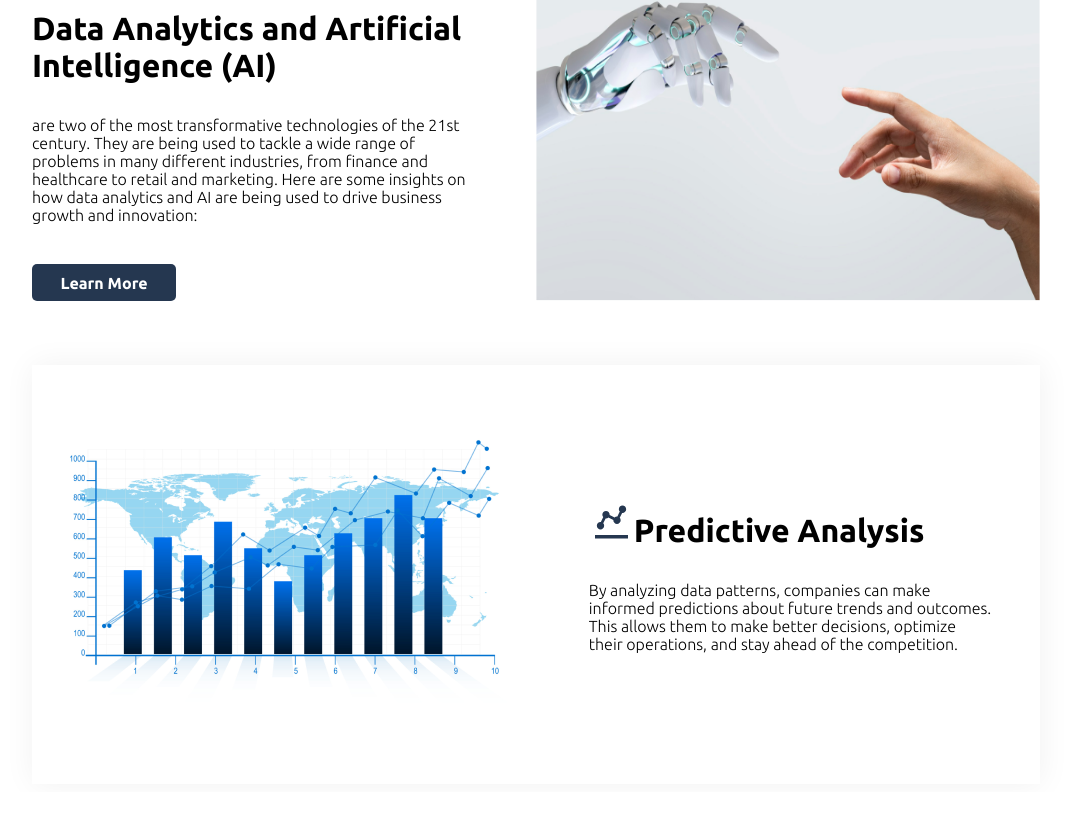
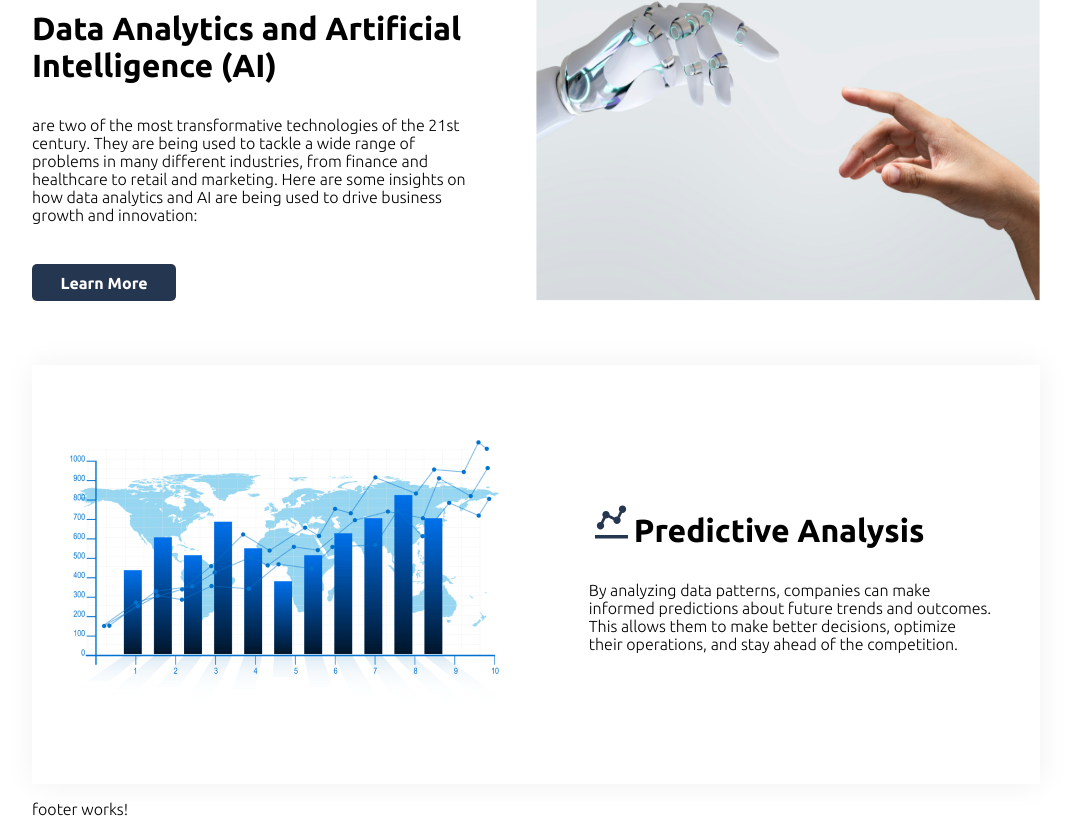
Before and after one commit to Ken-mbira/sturdy-disco, an Angular app: page / in a window 1280 px wide. Shown: the part 970-1804 px from the top of the page, without its empty margins (104-1175 px from the left). Before the commit the page ends 1762 px from the top, so only its background shows below. Built offline with nearby package versions, Linux system fonts and the light colour scheme.

Commit message:
add footer

```diff
--- a/src/app/app.component.html
+++ b/src/app/app.component.html
@@ -4,3 +4,6 @@
 <div class="section">
   <router-outlet></router-outlet>
 </div>
+<div class="section">
+  <app-footer></app-footer>
+</div>
--- a/src/app/app.module.ts
+++ b/src/app/app.module.ts
@@ -9,6 +9,7 @@
 import { TechListComponent } from './home/tech-list/tech-list.component';
 import { InsightsComponent } from './home/insights/insights.component';
 import { PredictiveAnalysisComponent } from './home/predictive-analysis/predictive-analysis.component';
+import { FooterComponent } from './footer/footer.component';
 
 @NgModule({
   declarations: [
@@ -18,7 +19,8 @@
     LandingComponent,
     TechListComponent,
     InsightsComponent,
-    PredictiveAnalysisComponent
+    PredictiveAnalysisComponent,
+    FooterComponent
   ],
   imports: [
     BrowserModule,
--- /dev/null
+++ b/src/app/footer/footer.component.html
@@ -0,0 +1 @@
+<p>footer works!</p>
```
Also changed, not shown: src/app/footer/footer.component.ts (added, +10 -0 lines), src/app/footer/footer.component.css (added), 1 other file (tests, documents, lock files or other folders).
